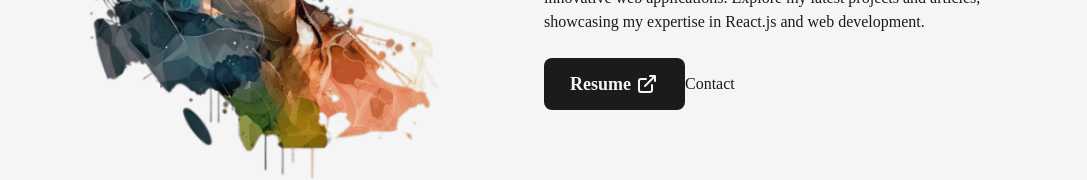
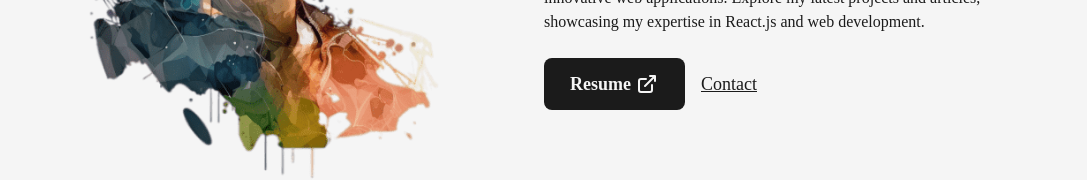
Before and after one commit to miharyjoe/Portfolio, a Next.js app: page / in a window 1280 px wide. Shown: the part 494-674 px from the top of the page, without its empty margins (96-1183 px from the left). Built offline with nearby package versions, Linux system fonts and the light colour scheme.

Commit message:
feat: add contact

```diff
--- a/src/pages/index.js
+++ b/src/pages/index.js
@@ -47,7 +47,9 @@ export default function Home() {
                 >
                   Resume <LinkArrow className="ml-1 w-full" />
                 </Link>
-                <Link href="mailto:miharyjoel@gmail.com" target={"_blank"}>
+                <Link href="mailto:miharyjoel@gmail.com" target={"_blank"}
+                className="ml-4 text-lg font-medium capitalize text-dark underline"
+                >
                   Contact
                 </Link>
               </div>
```
